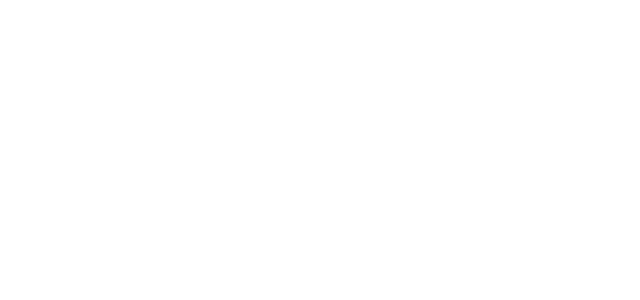
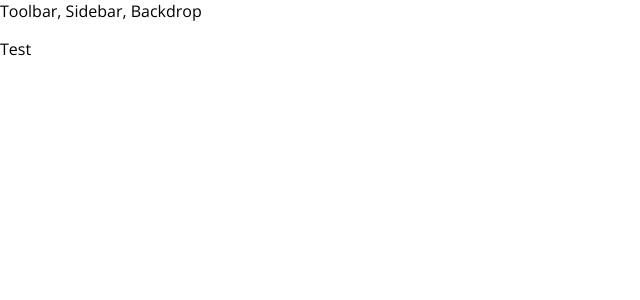
Before and after one commit to tabrza/burgerbuilder, a React app: page / in a window 1280 px wide. Shown: the top 300 px of the page, without its empty margins (0-640 px from the left). Built offline with nearby package versions, Linux system fonts and the light colour scheme.

Commit message:
Layout component initial setup

```diff
--- a/src/App.js
+++ b/src/App.js
@@ -1,10 +1,14 @@
 import React, { Component } from 'react';
+
+import Layout from './components/Layout/Layout';
 
 class App extends Component {
   render() {
     return (
       <div>
-
+        <Layout>
+          <p>Test</p>
+        </Layout>
       </div>
     );
   }
--- /dev/null
+++ b/src/components/Layout/Layout.js
@@ -0,0 +1,14 @@
+import React from 'react';
+
+import Aux from '../../hoc/Auxiliary'
+
+const layout = ( props ) => (
+  <Aux>
+    <div>Toolbar, Sidebar, Backdrop</div>
+    <main>
+      {props.children}
+    </main>
+  </Aux>
+);
+
+export default layout;
--- /dev/null
+++ b/src/hoc/Auxiliary.js
@@ -0,0 +1,4 @@
+// create a simple wrapper for returning simple JSX
+const auxiliary = ( props ) => props.children;
+
+export default auxiliary;
```
Also changed, not shown: 1 other file (tests, documents, lock files or other folders).
